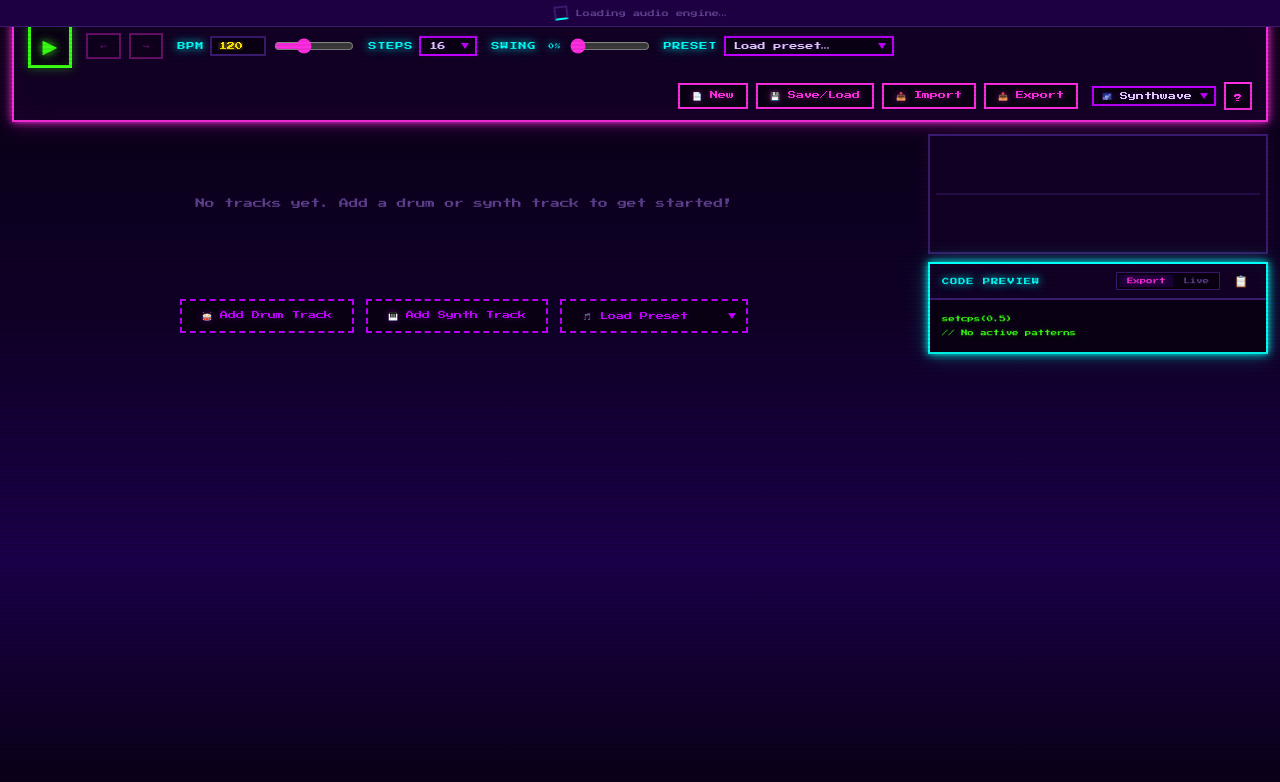
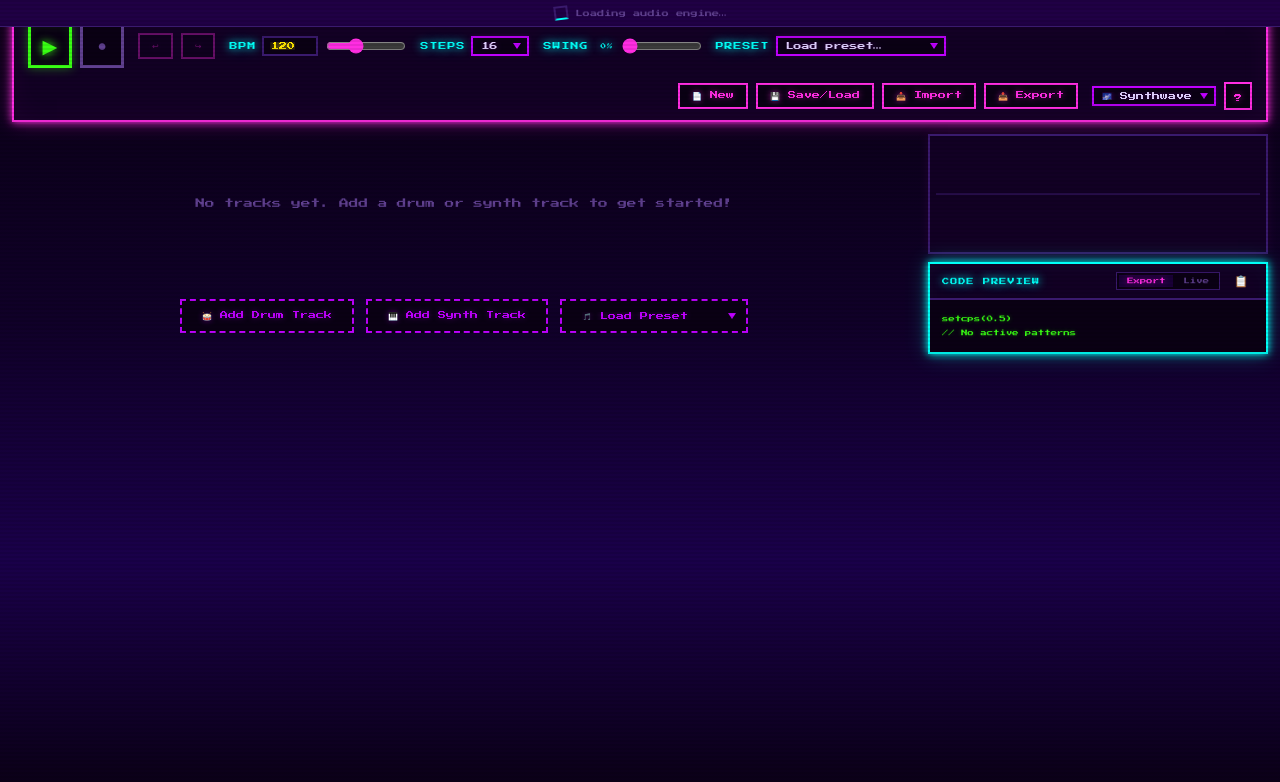
Before and after one commit to vargamateistvan/strudel-soundboard, a React (Vite) app: page / in a window 1280 px wide. Shown: the top 782 px of the page. Built offline with nearby package versions, Linux system fonts and the light colour scheme.

Commit message:
feat: Recording

```diff
--- a/package.json
+++ b/package.json
@@ -12,6 +12,7 @@
   },
   "dependencies": {
     "@strudel/web": "^1.3.0",
+    "lamejs": "^1.2.1",
     "react": "^19.2.4",
     "react-dom": "^19.2.4"
   },
--- a/src/components/App.css
+++ b/src/components/App.css
@@ -334,6 +334,34 @@ body::after {
   box-shadow: 0 0 20px rgba(255, 23, 68, 0.6), inset 0 0 15px rgba(255, 23, 68, 0.15);
 }
 
+.record-btn {
+  color: var(--text-muted);
+  border-color: var(--text-muted);
+  box-shadow: none;
+  text-shadow: none;
+  font-size: 0.9rem;
+}
+
+.record-btn:hover {
+  color: #ff1744;
+  border-color: #ff1744;
+  box-shadow: 0 0 10px rgba(255, 23, 68, 0.4);
+  text-shadow: 0 0 10px #ff1744;
+}
+
+.record-btn.recording {
+  color: #ff1744;
+  border-color: #ff1744;
+  box-shadow: 0 0 10px rgba(255, 23, 68, 0.4), inset 0 0 10px rgba(255, 23, 68, 0.1);
+  text-shadow: 0 0 10px #ff1744;
+  animation: record-pulse 1s ease-in-out infinite;
+}
+
+@keyframes record-pulse {
+  0%, 100% { box-shadow: 0 0 10px rgba(255, 23, 68, 0.4), inset 0 0 10px rgba(255, 23, 68, 0.1); }
+  50% { box-shadow: 0 0 20px rgba(255, 23, 68, 0.8), inset 0 0 20px rgba(255, 23, 68, 0.2); }
+}
+
 .action-btn {
   background: var(--bg-primary);
   color: var(--neon-pink);
--- a/src/components/App.tsx
+++ b/src/components/App.tsx
@@ -9,11 +9,13 @@ import { Visualizer } from "./Visualizer";
 import { ExportModal } from "./ExportModal";
 import { ImportModal } from "./ImportModal";
 import { SaveLoadModal } from "./SaveLoadModal";
+import { useRecorder } from "../hooks/useRecorder";
 import "./App.css";
 
 export default function App() {
   const strudel = useStrudel();
   const tracks = useTracks();
+  const recorder = useRecorder();
   const [showExport, setShowExport] = useState(false);
   const [showImport, setShowImport] = useState(false);
   const [showSaveLoad, setShowSaveLoad] = useState(false);
@@ -41,7 +43,19 @@ export default function App() {
   const handleStop = useCallback(() => {
     strudel.stop();
     setCurrentStep(-1);
-  }, [strudel]);
+    if (recorder.isRecording) recorder.stopRecording();
+  }, [strudel, recorder]);
+
+  const handleRecord = useCallback(async () => {
+    await recorder.startRecording();
+    // Re-evaluate pattern so the new audio graph routes through the recorder
+    const code = buildPatternCode(tracks.project);
+    if (code) strudel.play(code);
+  }, [recorder, strudel, tracks.project]);
+
+  const handleStopRecording = useCallback(() => {
+    recorder.stopRecording();
+  }, [recorder]);
 
   const handlePreviewRow = useCallback(
     (
@@ -137,10 +151,13 @@ export default function App() {
         stepCount={tracks.project.stepCount}
         swing={tracks.project.swing ?? 0}
         isPlaying={strudel.isPlaying}
+        isRecording={recorder.isRecording}
         canUndo={tracks.canUndo}
         canRedo={tracks.canRedo}
         onPlay={handlePlay}
         onStop={handleStop}
+        onRecord={handleRecord}
+        onStopRecording={handleStopRecording}
         onBpmChange={tracks.setBpm}
         onStepCountChange={tracks.setStepCount}
         onSwingChange={tracks.setSwing}
--- a/src/components/Toolbar.tsx
+++ b/src/components/Toolbar.tsx
@@ -5,10 +5,13 @@ interface ToolbarProps {
   stepCount: number;
   swing: number;
   isPlaying: boolean;
+  isRecording: boolean;
   canUndo: boolean;
   canRedo: boolean;
   onPlay: () => void;
   onStop: () => void;
+  onRecord: () => void;
+  onStopRecording: () => void;
   onBpmChange: (bpm: number) => void;
   onStepCountChange: (count: number) => void;
   onSwingChange: (swing: number) => void;
@@ -28,10 +31,13 @@ export function Toolbar({
   stepCount,
   swing,
   isPlaying,
+  isRecording,
   canUndo,
   canRedo,
   onPlay,
   onStop,
+  onRecord,
+  onStopRecording,
   onBpmChange,
   onStepCountChange,
   onSwingChange,
@@ -54,6 +60,13 @@ export function Toolbar({
           title={isPlaying ? "Stop (Space)" : "Play (Space)"}
         >
           {isPlaying ? "⏹" : "▶"}
+        </button>
+        <button
+          className={`toolbar-btn transport-btn record-btn ${isRecording ? "recording" : ""}`}
+          onClick={isRecording ? onStopRecording : onRecord}
+          title={isRecording ? "Stop Recording" : "Record"}
+        >
+          {isRecording ? "⏺" : "⏺"}
         </button>
       </div>
 
--- /dev/null
+++ b/src/hooks/useRecorder.ts
@@ -0,0 +1,158 @@
+import { useState, useRef, useCallback } from "react";
+// @ts-expect-error — lamejs uses commonjs exports
+import lamejs from "lamejs";
+
+let origConnect: typeof AudioNode.prototype.connect | null = null;
+
+function floatTo16Bit(f: number): number {
+  const v = Math.max(-1, Math.min(1, f));
+  return v < 0 ? v * 0x8000 : v * 0x7fff;
+}
+
+export function useRecorder() {
+  const [isRecording, setIsRecording] = useState(false);
+  const leftChunksRef = useRef<Float32Array[]>([]);
+  const rightChunksRef = useRef<Float32Array[]>([]);
+  const sampleRateRef = useRef(44100);
+  const scriptRef = useRef<ScriptProcessorNode | null>(null);
+  const destRef = useRef<MediaStreamAudioDestinationNode | null>(null);
+  const startRecording = useCallback(async () => {
+    // @ts-expect-error — getAudioContext is exported but not typed
+    const { getAudioContext } = await import("@strudel/web");
+    const ctx = getAudioContext() as AudioContext;
+    sampleRateRef.current = ctx.sampleRate;
+
+    // Use MediaStreamDestination to reliably capture all audio
+    const dest = ctx.createMediaStreamDestination();
+    destRef.current = dest;
+
+    // Create a ScriptProcessorNode connected to the stream to capture raw PCM
+    const streamCtx = new AudioContext({ sampleRate: ctx.sampleRate });
+    const source = streamCtx.createMediaStreamSource(dest.stream);
+    const processor = streamCtx.createScriptProcessor(4096, 2, 2);
+
+    leftChunksRef.current = [];
+    rightChunksRef.current = [];
+
+    processor.onaudioprocess = (e) => {
+      const left = e.inputBuffer.getChannelData(0);
+      const right =
+        e.inputBuffer.numberOfChannels > 1
+          ? e.inputBuffer.getChannelData(1)
+          : left;
+      leftChunksRef.current.push(new Float32Array(left));
+      rightChunksRef.current.push(new Float32Array(right));
+    };
+
+    source.connect(processor);
+    processor.connect(streamCtx.destination);
+    scriptRef.current = processor;
+
+    // Monkey-patch connect so any node connected to ctx.destination also feeds our capture dest
+    if (!origConnect) {
+      origConnect = AudioNode.prototype.connect;
+      const mainDest = ctx.destination;
+      const captureDest = dest;
+      AudioNode.prototype.connect = function (...args: unknown[]) {
+        const result = (origConnect as Function).apply(this, args);
+        if (args[0] === mainDest) {
+          try {
+            (origConnect as Function).call(this, captureDest);
+          } catch {
+            // ignore
+          }
+        }
+        return result;
+      } as typeof AudioNode.prototype.connect;
+    }
+
+    setIsRecording(true);
+  }, []);
+
+  const stopRecording = useCallback(() => {
+    setIsRecording(false);
+
+    // Clean up script processor
+    const processor = scriptRef.current;
+    if (processor) {
+      processor.onaudioprocess = null;
+      try {
+        processor.disconnect();
+      } catch {
+        /* ignore */
+      }
+      scriptRef.current = null;
+    }
+    destRef.current = null;
+
+    // Restore original connect
+    if (origConnect) {
+      AudioNode.prototype.connect = origConnect;
+      origConnect = null;
+    }
+
+    // Merge all captured chunks
+    const leftChunks = leftChunksRef.current;
+    const rightChunks = rightChunksRef.current;
+    leftChunksRef.current = [];
+    rightChunksRef.current = [];
+
+    if (leftChunks.length === 0) {
+      console.warn("No audio was captured during recording.");
+      return;
+    }
+
+    const totalLen = leftChunks.reduce((sum, c) => sum + c.length, 0);
+    if (totalLen === 0) return;
+
+    const leftPCM = new Float32Array(totalLen);
+    const rightPCM = new Float32Array(totalLen);
+    let offset = 0;
+    for (let i = 0; i < leftChunks.length; i++) {
+      leftPCM.set(leftChunks[i], offset);
+      rightPCM.set(rightChunks[i] ?? leftChunks[i], offset);
+      offset += leftChunks[i].length;
+    }
+
+    // Encode to MP3 using lamejs
+    const sampleRate = sampleRateRef.current;
+    const mp3enc = new lamejs.Mp3Encoder(2, sampleRate, 192);
+    const blockSize = 1152;
+    const mp3Bufs: Uint8Array[] = [];
+
+    for (let i = 0; i < totalLen; i += blockSize) {
+      const end = Math.min(i + blockSize, totalLen);
+      const leftBlock = new Int16Array(end - i);
+      const rightBlock = new Int16Array(end - i);
+      for (let j = i; j < end; j++) {
+        leftBlock[j - i] = floatTo16Bit(leftPCM[j]);
+        rightBlock[j - i] = floatTo16Bit(rightPCM[j]);
+      }
+      const buf = mp3enc.encodeBuffer(leftBlock, rightBlock);
+      if (buf.length > 0) mp3Bufs.push(new Uint8Array(buf));
+    }
+    const flush = mp3enc.flush();
+    if (flush.length > 0) mp3Bufs.push(new Uint8Array(flush));
+
+    if (mp3Bufs.length === 0) {
+      console.warn("MP3 encoding produced no output.");
+      return;
+    }
+
+    const mp3Blob = new Blob(mp3Bufs, { type: "audio/mpeg" });
+    const url = URL.createObjectURL(mp3Blob);
+    const a = document.createElement("a");
+    a.href = url;
+    a.style.display = "none";
+    const ts = new Date().toISOString().slice(0, 19).replace(/:/g, "-");
+    a.download = `strudel-recording-${ts}.mp3`;
+    document.body.appendChild(a);
+    a.click();
+    setTimeout(() => {
+      document.body.removeChild(a);
+      URL.revokeObjectURL(url);
+    }, 1000);
+  }, []);
+
+  return { isRecording, startRecording, stopRecording };
+}
```
Also changed, not shown: 1 other file (tests, documents, lock files or other folders).
